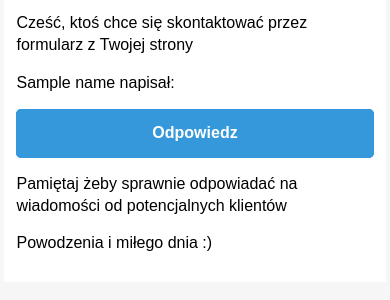
After one commit to smokaleksander/photoblog, a Django app: template templates/email.html in a window 390 px wide. The commit adds this page. Shown: the top 300 px of the page. Run offline with Django 3.2, Linux system fonts and the light colour scheme; the template is opened without the code that fills it: most values are stand-ins (such as "Sample title", 1, 10 or a date in 2020).

Commit message:
contact form functionality

```diff
--- /dev/null
+++ b/contact/forms.py
@@ -0,0 +1,6 @@
+from django import forms
+
+class Contactform(forms.Form):
+    message=forms.CharField( max_length=500, required=True,widget=forms.Textarea(),help_text='Wiadomość')
+    name=forms.CharField(max_length=50, required=True)
+    mail=forms.EmailField(required=True)
--- a/photoblog/static/css/theme.css
+++ b/photoblog/static/css/theme.css
@@ -1905,6 +1905,7 @@ body .tagcloud a {
 .liza_about_widget .liza_widget_socials a.liza_widget_soc_facebook {
 	background:#3a589a;
 }
+
 .liza_about_widget .liza_widget_socials a.liza_widget_soc_twitter {
 	background:#50aaf1;
 }
--- /dev/null
+++ b/templates/email.html
@@ -0,0 +1,388 @@
+<!doctype html>
+<html>
+  <head>
+    <meta name="viewport" content="width=device-width" />
+    <meta http-equiv="Content-Type" content="text/html; charset=UTF-8" />
+    <title>Simple Transactional Email</title>
+    <style>
+      /* -------------------------------------
+          GLOBAL RESETS
+      ------------------------------------- */
+
+      /*All the styling goes here*/
+
+      img {
+        border: none;
+        -ms-interpolation-mode: bicubic;
+        max-width: 100%;
+      }
+
+      body {
+        background-color: #f6f6f6;
+        font-family: sans-serif;
+        -webkit-font-smoothing: antialiased;
+        font-size: 14px;
+        line-height: 1.4;
+        margin: 0;
+        padding: 0;
+        -ms-text-size-adjust: 100%;
+        -webkit-text-size-adjust: 100%;
+      }
+
+      table {
+        border-collapse: separate;
+        mso-table-lspace: 0pt;
+        mso-table-rspace: 0pt;
+        width: 100%; }
+        table td {
+          font-family: sans-serif;
+          font-size: 14px;
+          vertical-align: top;
+      }
+
+      /* -------------------------------------
+          BODY & CONTAINER
+      ------------------------------------- */
+
+      .body {
+        background-color: #f6f6f6;
+        width: 100%;
+      }
+
+      /* Set a max-width, and make it display as block so it will automatically stretch to that width, but will also shrink down on a phone or something */
+      .container {
+        display: block;
+        margin: 0 auto !important;
+        /* makes it centered */
+        max-width: 580px;
+        padding: 10px;
+        width: 580px;
+      }
+
+      /* This should also be a block element, so that it will fill 100% of the .container */
+      .content {
+        box-sizing: border-box;
+        display: block;
+        margin: 0 auto;
+        max-width: 580px;
+        padding: 10px;
+      }
+
+      /* -------------------------------------
+          HEADER, FOOTER, MAIN
+      ------------------------------------- */
+      .main {
+        background: #ffffff;
+        border-radius: 3px;
+        width: 100%;
+      }
+
+      .wrapper {
+        box-sizing: border-box;
+        padding: 20px;
+      }
+
+      .content-block {
+        padding-bottom: 10px;
+        padding-top: 10px;
+      }
+
+      .footer {
+        clear: both;
+        margin-top: 10px;
+        text-align: center;
+        width: 100%;
+      }
+        .footer td,
+        .footer p,
+        .footer span,
+        .footer a {
+          color: #999999;
+          font-size: 12px;
+          text-align: center;
+      }
+
+      /* -------------------------------------
+          TYPOGRAPHY
+      ------------------------------------- */
+      h1,
+      h2,
+      h3,
+      h4 {
+        color: #000000;
+        font-family: sans-serif;
+        font-weight: 400;
+        line-height: 1.4;
+        margin: 0;
+        margin-bottom: 30px;
+      }
+
+      h1 {
+        font-size: 35px;
+        font-weight: 300;
+        text-align: center;
+        text-transform: capitalize;
+      }
+
+      p,
+      ul,
+      ol {
+        font-family: sans-serif;
+        font-size: 14px;
+        font-weight: normal;
+        margin: 0;
+        margin-bottom: 15px;
+      }
+        p li,
+        ul li,
+        ol li {
+          list-style-position: inside;
+          margin-left: 5px;
+      }
+
+      a {
+        color: #3498db;
+        text-decoration: underline;
+      }
+
+      /* -------------------------------------
+          BUTTONS
+      ------------------------------------- */
+      .btn {
+        box-sizing: border-box;
+        width: 100%; }
+        .btn > tbody > tr > td {
+          padding-bottom: 15px; }
+        .btn table {
+          width: auto;
+      }
+        .btn table td {
+          background-color: #ffffff;
+          border-radius: 5px;
+          text-align: center;
+      }
+        .btn a {
+          background-color: #ffffff;
+          border: solid 1px #3498db;
+          border-radius: 5px;
+          box-sizing: border-box;
+          color: #3498db;
+          cursor: pointer;
+          display: inline-block;
+          font-size: 14px;
+          font-weight: bold;
+          margin: 0;
+          padding: 12px 25px;
+          text-decoration: none;
+          text-transform: capitalize;
+      }
+
+      .btn-primary table td {
+        background-color: #3498db;
+      }
+
+      .btn-primary a {
+        background-color: #3498db;
+        border-color: #3498db;
+        color: #ffffff;
+      }
+
+      /* -------------------------------------
+          OTHER STYLES THAT MIGHT BE USEFUL
+      ------------------------------------- */
+      .last {
+        margin-bottom: 0;
+      }
+
+      .first {
+        margin-top: 0;
+      }
+
+      .align-center {
+        text-align: center;
+      }
+
+      .align-right {
+        text-align: right;
+      }
+
+      .align-left {
+        text-align: left;
+      }
+
+      .clear {
+        clear: both;
+      }
+
+      .mt0 {
+        margin-top: 0;
+      }
+
+      .mb0 {
+        margin-bottom: 0;
+      }
+
+      .preheader {
+        color: transparent;
+        display: none;
+        height: 0;
+        max-height: 0;
+        max-width: 0;
+        opacity: 0;
+        overflow: hidden;
+        mso-hide: all;
+        visibility: hidden;
+        width: 0;
+      }
+
+      .powered-by a {
+        text-decoration: none;
+      }
+
+      hr {
+        border: 0;
+        border-bottom: 1px solid #f6f6f6;
+        margin: 20px 0;
+      }
+
+      /* -------------------------------------
+          RESPONSIVE AND MOBILE FRIENDLY STYLES
+      ------------------------------------- */
+      @media only screen and (max-width: 620px) {
+        table[class=body] h1 {
+          font-size: 28px !important;
+          margin-bottom: 10px !important;
+        }
+        table[class=body] p,
+        table[class=body] ul,
+        table[class=body] ol,
+        table[class=body] td,
+        table[class=body] span,
+        table[class=body] a {
+          font-size: 16px !important;
+        }
+        table[class=body] .wrapper,
+        table[class=body] .article {
+          padding: 10px !important;
+        }
+        table[class=body] .content {
+          padding: 0 !important;
+        }
+        table[class=body] .container {
+          padding: 0 !important;
+          width: 100% !important;
+        }
+        table[class=body] .main {
+          border-left-width: 0 !important;
+          border-radius: 0 !important;
+          border-right-width: 0 !important;
+        }
+        table[class=body] .btn table {
+          width: 100% !important;
+        }
+        table[class=body] .btn a {
+          width: 100% !important;
+        }
+        table[class=body] .img-responsive {
+          height: auto !important;
+          max-width: 100% !important;
+          width: auto !important;
+        }
+      }
+
+      /* -------------------------------------
+          PRESERVE THESE STYLES IN THE HEAD
+      ------------------------------------- */
+      @media all {
+        .ExternalClass {
+          width: 100%;
+        }
+        .ExternalClass,
+        .ExternalClass p,
+        .ExternalClass span,
+        .ExternalClass font,
+        .ExternalClass td,
+        .ExternalClass div {
+          line-height: 100%;
+        }
+        .apple-link a {
+          color: inherit !important;
+          font-family: inherit !important;
+          font-size: inherit !important;
+          font-weight: inherit !important;
+          line-height: inherit !important;
+          text-decoration: none !important;
+        }
+        #MessageViewBody a {
+          color: inherit;
+          text-decoration: none;
+          font-size: inherit;
+          font-family: inherit;
+          font-weight: inherit;
+          line-height: inherit;
+        }
+        .btn-primary table td:hover {
+          background-color: #34495e !important;
+        }
+        .btn-primary a:hover {
+          background-color: #34495e !important;
+          border-color: #34495e !important;
+        }
+      }
+
+    </style>
+  </head>
+  <body class="">
+    <span class="preheader">This is preheader text. Some clients will show this text as a preview.</span>
+    <table role="presentation" border="0" cellpadding="0" cellspacing="0" class="body">
+      <tr>
+        <td>&nbsp;</td>
+        <td class="container">
+          <div class="content">
+
+            <!-- START CENTERED WHITE CONTAINER -->
+            <table role="presentation" class="main">
+
+              <!-- START MAIN CONTENT AREA -->
+              <tr>
+                <td class="wrapper">
+                  <table role="presentation" border="0" cellpadding="0" cellspacing="0">
+                    <tr>
+                      <td>
+                        <p>Cześć, ktoś chce się skontaktować przez formularz z Twojej strony</p>
+                        <p>{{name}} napisał: </p>
+                        <p>{{message}}</p>
+                        <table role="presentation" border="0" cellpadding="0" cellspacing="0" class="btn btn-primary">
+                          <tbody>
+                            <tr>
+                              <td align="left">
+                                <table role="presentation" border="0" cellpadding="0" cellspacing="0">
+                                  <tbody>
+                                    <tr>
+                                      <td> <a href="mailto:{{usermail}}" target="_blank">Odpowiedz</a> </td>
+                                    </tr>
+                                  </tbody>
+                                </table>
+                              </td>
+                            </tr>
+                          </tbody>
+                        </table>
+                        <p>Pamiętaj żeby sprawnie odpowiadać na wiadomości od potencjalnych klientów</p>
+                        <p>Powodzenia i miłego dnia  :)</p>
+                      </td>
+                    </tr>
+                  </table>
+                </td>
+              </tr>
+
+            <!-- END MAIN CONTENT AREA -->
+            </table>
+            <!-- END CENTERED WHITE CONTAINER -->
+
+          </div>
+        </td>
+        <td>&nbsp;</td>
+      </tr>
+    </table>
+  </body>
+</html>
--- a/templates/galleries.html
+++ b/templates/galleries.html
@@ -5,10 +5,10 @@
 <div class="liza_title_breadcrumb_wrapper liza_blur_on_aside liza_js_bg_image " data-src="img/breadcrumb04.jpg">
 		<div class="liza_title_breadcrumb_inner liza_container">
 			<div class="liza_title">
-				<h1 class="entry-title">Welcome to Gallery</h1>
+				<h1 class="entry-title">Witaj w galerii</h1>
 			</div>
 			<div class="liza_breadcrumbs">
-				<a href="/">Home</a><span class="liza_breadcrumb_divider">/</span><span class="current">Welcome to Gallery</span>
+				<a href="/"></a><span class="current">Galeria</span>
 			</div>
 		</div>
 	</div><!-- .liza_title_breadcrumb_wrapper -->
@@ -49,7 +49,7 @@
 													<a class="notextdecor" href="{% url 'gallery' gallery.slug %}"><h4 class="innertitle entry-title">{{gallery.title}}</h4></a>
 												</div>
 												<div class="liza_grid_album_meta liza_meta">
-													<div>{{gallery.date}}</div>
+													<div>{{gallery.date|date:'d/m/Y'}}</div>
 													<div>{{gallery.tags.all|join:", "}}</div>
 												</div>
 											</div>
--- a/templates/header.html
+++ b/templates/header.html
@@ -29,7 +29,7 @@
 									class="menu-item-has-children"
 								{% endif %}
 							>
-								<a href="{% url 'galleries' %}">Galerie</a>
+								<a href="{% url 'galleries' %}">Galeria</a>
 							</li>
 							<li
 								{% if 'projekty' in request.path %}
--- a/templates/projects.html
+++ b/templates/projects.html
@@ -34,7 +34,7 @@
 															</a>
 														</div>
 														<div class="liza_grid_post_meta liza_meta">
-															<div>{{project.date}}</div>
+															<div>{{project.date|date:'d/m/Y'}}</div>
 
 														</div>
 														<div class="liza_excerpt">
```
Also changed, not shown: contact/views.py (+37 -3 lines), photoblog/static/js/theme.js (+6 -1 lines), templates/_alerts.html (added, +20 -0 lines), templates/contact.html (+11 -10 lines), templates/footer.html (+3 -4 lines), templates/gallery.html (+4 -4 lines), templates/index.html (+9 -9 lines), templates/project.html (+19 -10 lines).
